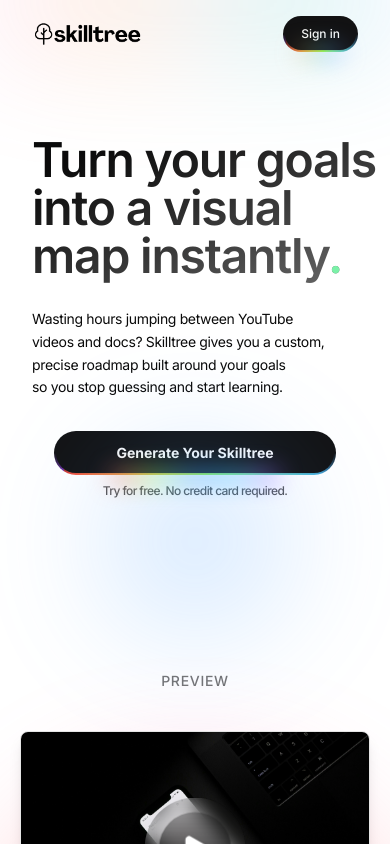
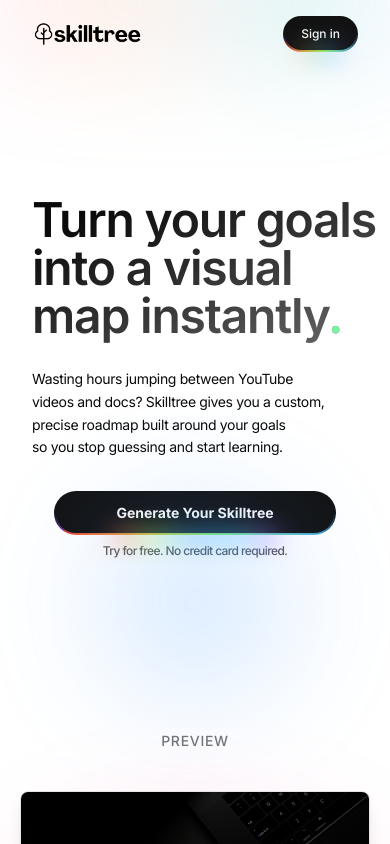
Before and after one commit to hassohamid/SkillTree, a React (Vite) app: page / in a window 390 px wide. Shown: the top 844 px of the page. Built offline with nearby package versions, Linux system fonts and the light colour scheme.

Commit message:
style: hero margin-top readjusted for mobile

```diff
--- a/src/components/home/Hero.tsx
+++ b/src/components/home/Hero.tsx
@@ -2,7 +2,7 @@
 
 export default function Hero() {
   return (
-    <div className="container mx-auto flex max-w-6xl flex-col justify-center sm:text-center mt-10 sm:mt-25 gap-3">
+    <div className="container mx-auto flex max-w-6xl flex-col justify-center sm:text-center mt-25 gap-3">
       <h1 className="  py-4 text-5xl font-semibold tracking-tight text-balance md:text-7xl lg:mt-16  bg-gradient-to-br from-neutral-950 from-20% to-neutral-500 bg-clip-text text-transparent  pl-8 lg:pl-0 ">
         Turn your goals into a visual map instantly
         <span className="text-green-300">.</span>
```
